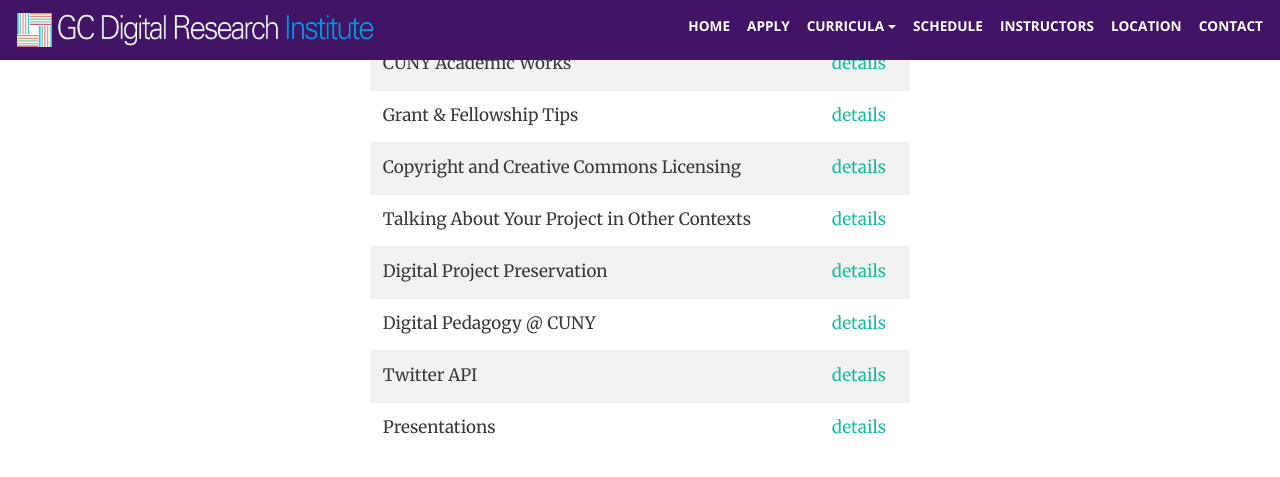
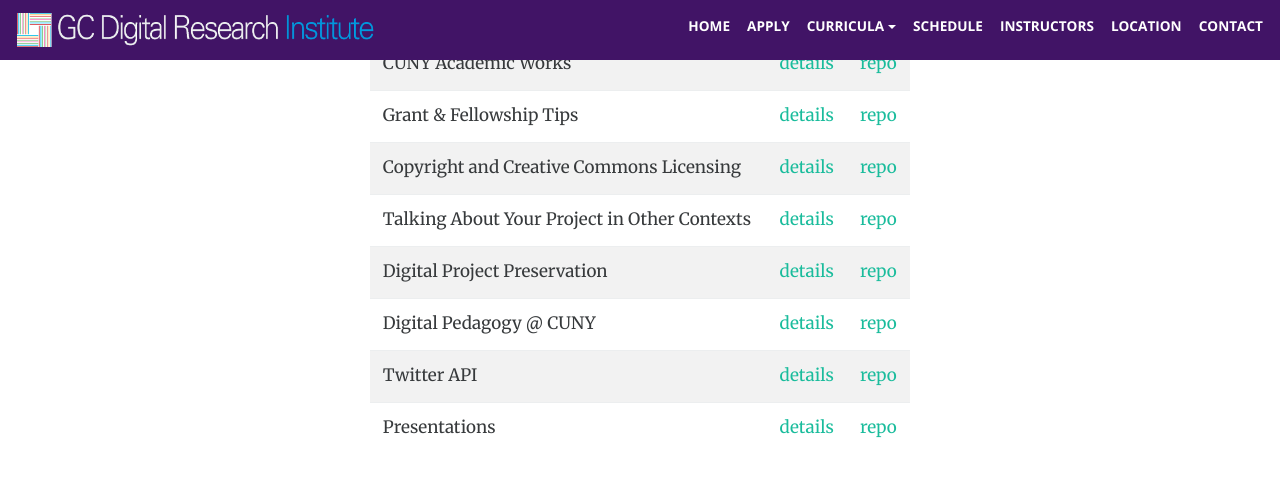
Before and after one commit to GCDigitalFellows/gcdigitalfellows.github.io, a Jekyll site: the page built from workshops.html, in a window 1280 px wide and 900 px high, scrolled down 1239 px, cut to the strip 0-518 px from the top of the window. Shown: the top 477 px of the strip. Built offline with Jekyll 4.4.1, drawn with Linux system fonts in a browser that asks for light colours; some of the changed text lies outside the part shown.

```diff
--- a/workshops.html
+++ b/workshops.html
@@ -27,7 +27,7 @@ permalink: /workshops/
         <tr>
           <td>{{topic.title}}</td>
           <td><a href="#{{ topic.link | slugify }}" class="page-scroll">details</a></td>
-          <!-- <td><a href="{{ topic.repo }}" target="_blank">repo</a></td> -->
+          <td><a href="{{ topic.repo }}" target="_blank">repo</a></td>
           {% if topic.more_info_link != '' %}
             <td><a href="{{ topic.more_info_link }}" target="_blank">more info</a></td>
           {% endif %}
@@ -47,8 +47,7 @@ permalink: /workshops/
           <div class="btn-group btn-group-sm pull-right" role="group" aria-label="{{topic.title}}">
             <a href="{{ topic.day | slugify | prepend: '/schedule/#' | prepend: site.baseurl }}" class="btn btn-primary"><i class="fa fa-calendar"></i></a>
             <a href="#page-top" class="btn btn-primary page-scroll"><i class="fa fa-chevron-up"></i></a>
-            <!-- <a href="http://github.com/gcdigitalfellows/{{topic.repo}}"
-                 class="btn btn-primary"><i class="fa fa-github"></i></a> -->
+                 <a href="{{topic.repo}}" class="btn btn-primary"><i class="fa fa-github"></i></a>
           </div>
           <h4 class="card-title"><a
               href="{{ topic.link | slugify | prepend: '/schedule/#' | prepend: site.baseurl }}">{{topic.title}}</a></h4>
```
Also changed, not shown: _data/workshops.json (+1 -1 lines).
